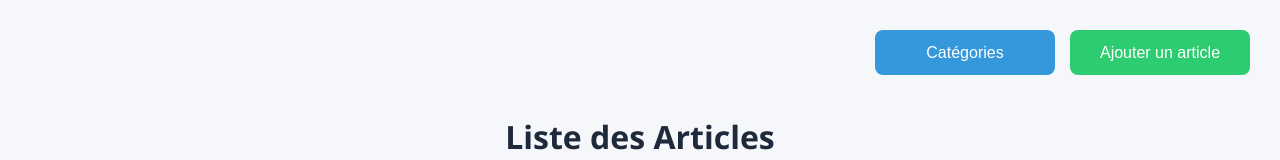
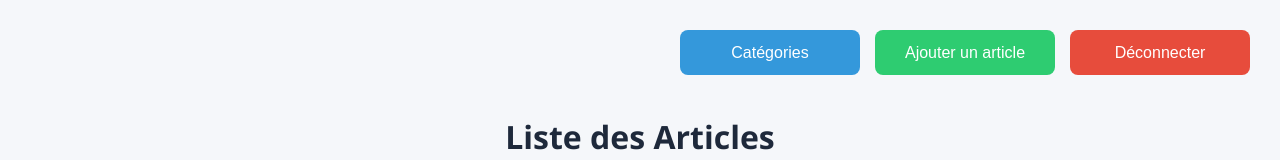
Before and after one commit to ismailKotti/caisser, an Angular app in the folder new-projet/new-projet/: page /listing in a window 1280 px wide. Shown: the top 160 px of the page. Built offline with nearby package versions, Linux system fonts and the light colour scheme; no server answers.

Commit message:
Boutton disconnecter page listing

```diff
--- a/new-projet/new-projet/src/app/components/listing/listing.css
+++ b/new-projet/new-projet/src/app/components/listing/listing.css
@@ -126,7 +126,8 @@ margin-left:10px;
 }
 
 .btn-categorie,
-.btn-ajouter {
+.btn-ajouter,
+.btn-logout {
   width: 180px;      /* نفس العرض */
   height: 45px;      /* نفس الارتفاع */
   border: none;
@@ -144,6 +145,10 @@ margin-left:10px;
   background-color: #2ecc71;
 }
 
+.btn-logout {
+  background-color: #e74c3c;
+}
+
 .btn-categorie:hover {
   background-color: #2980b9;
 }
@@ -151,3 +156,7 @@ margin-left:10px;
 .btn-ajouter:hover {
   background-color: #27ae60;
 }
+
+.btn-logout:hover {
+  background-color: #c0392b;
+}
--- a/new-projet/new-projet/src/app/components/listing/listing.html
+++ b/new-projet/new-projet/src/app/components/listing/listing.html
@@ -13,6 +13,13 @@
       class="btn-ajouter"
       routerLink="/ajouter">
       Ajouter un article
+    </button>
+
+    <button
+      type="button"
+      class="btn-logout"
+      (click)="deconnecter()">
+      Déconnecter
     </button>
   </div>
 
--- a/new-projet/new-projet/src/app/components/listing/listing.ts
+++ b/new-projet/new-projet/src/app/components/listing/listing.ts
@@ -5,6 +5,8 @@ import {
   Article,
   ArticleService,
 } from '../../services/article.service';
+
+import { AuthService } from '../../services/auth';
 
 @Component({
   selector: 'app-listing',
@@ -24,6 +26,7 @@ export class ListingComponent implements OnInit {
     private readonly articleService: ArticleService,
     private readonly router: Router,
     private readonly changeDetectorRef: ChangeDetectorRef,
+    private authService: AuthService
   ) {}
 
   ngOnInit(): void {
@@ -36,6 +39,11 @@ export class ListingComponent implements OnInit {
 
   allerAjouter(): void {
     this.router.navigate(['/ajouter']);
+  }
+
+  deconnecter(): void {
+    this.authService.logout();
+    this.router.navigate(['/login']);
   }
 
   chargerArticles(): void {
```
